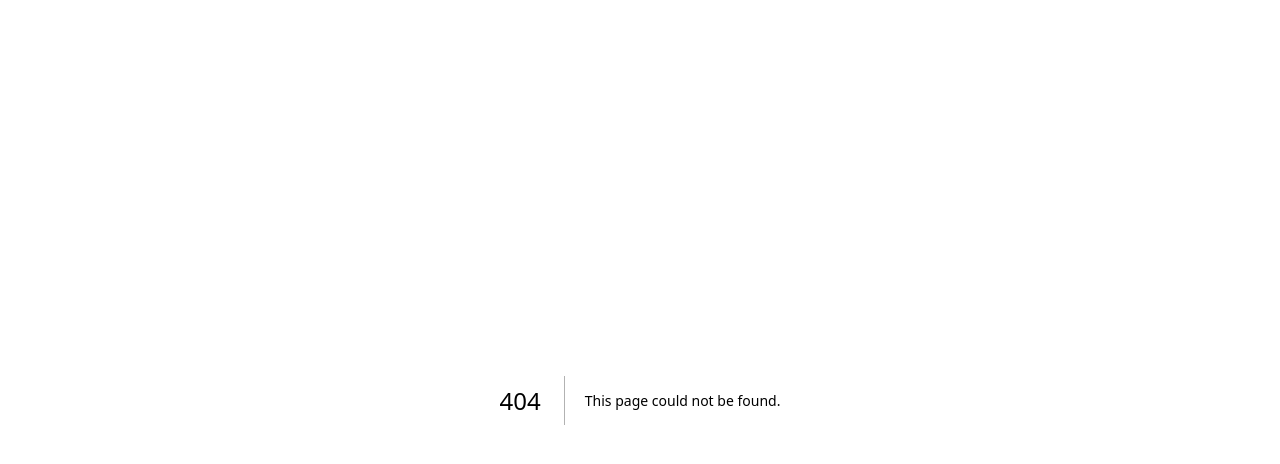
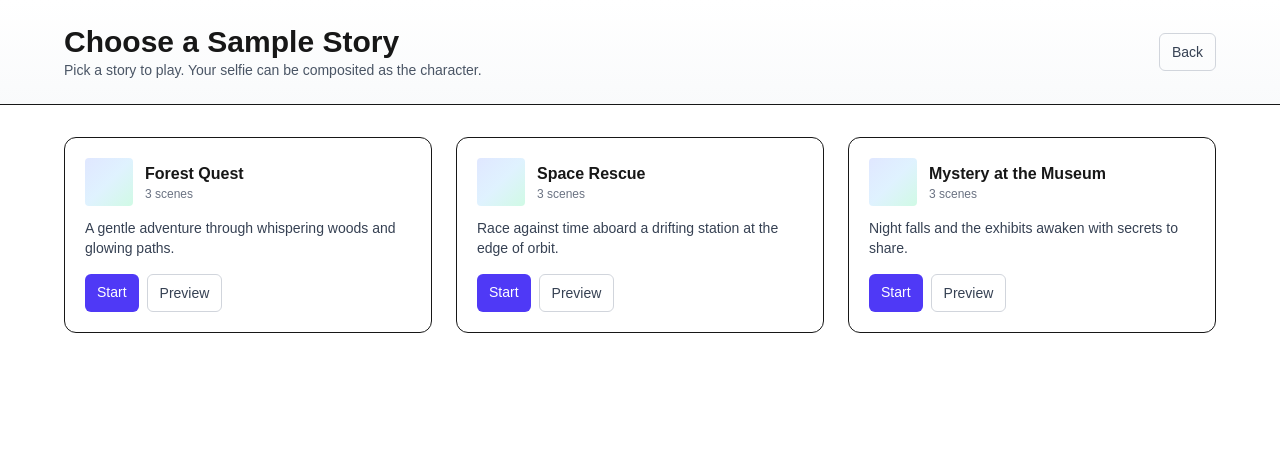
Before and after one commit to jackuson14/amz-interactive-story, a Next.js app in the folder web/: page /stories in a window 1280 px wide. Before the commit this address had no page. Shown: the top 464 px of the page. Built offline with nearby package versions, Linux system fonts and the light colour scheme.

Commit message:
Add sample stories: data file, /stories picker page, /story loads selected story; update /play Continue link

```diff
--- a/web/src/app/play/page.js
+++ b/web/src/app/play/page.js
@@ -113,7 +113,7 @@ export default function PlayPage() {
           <button onClick={loadCharacter} className="rounded-md bg-black text-white px-4 py-2 text-sm hover:opacity-90">
             {loading ? "Loading..." : "Load placeholder character"}
           </button>
-          <Link href="/story" className="rounded-md bg-indigo-600 text-white px-4 py-2 text-sm hover:bg-indigo-500">
+          <Link href="/stories" className="rounded-md bg-indigo-600 text-white px-4 py-2 text-sm hover:bg-indigo-500">
             Continue
           </Link>
         </div>
--- /dev/null
+++ b/web/src/app/stories/page.js
@@ -0,0 +1,65 @@
+"use client";
+import Link from "next/link";
+import Image from "next/image";
+import { useEffect, useState } from "react";
+import { SAMPLE_STORIES } from "@/data/stories";
+
+const SELFIE_KEY = "selfie_v1";
+
+export default function StoriesPage() {
+  const [hasSelfie, setHasSelfie] = useState(false);
+  useEffect(() => {
+    try {
+      const raw = localStorage.getItem(SELFIE_KEY);
+      const parsed = raw ? JSON.parse(raw) : null;
+      setHasSelfie(!!parsed?.url);
+    } catch {
+      setHasSelfie(false);
+    }
+  }, []);
+
+  return (
+    <main className="min-h-screen bg-white">
+      <section className="px-6 sm:px-10 md:px-16 py-6 border-b bg-gradient-to-b from-white to-gray-50 flex items-center justify-between">
+        <div>
+          <h1 className="text-2xl sm:text-3xl font-bold">Choose a Sample Story</h1>
+          <p className="text-gray-600 text-sm">Pick a story to play. Your selfie {hasSelfie ? "will" : "can"} be composited as the character.</p>
+        </div>
+        <div className="flex gap-2">
+          <Link href="/play" className="rounded-md border border-gray-300 px-3 py-2 text-sm text-gray-700 hover:bg-gray-100">Back</Link>
+        </div>
+      </section>
+
+      <section className="px-6 sm:px-10 md:px-16 py-8">
+        <div className="grid grid-cols-1 md:grid-cols-3 gap-6 max-w-6xl mx-auto">
+          {SAMPLE_STORIES.map((s) => (
+            <div key={s.id} className="rounded-xl border p-5 hover:shadow-sm transition">
+              <div className="flex items-center gap-3">
+                <div className="w-12 h-12 rounded bg-gradient-to-br from-indigo-100 via-sky-100 to-emerald-100" />
+                <div>
+                  <h3 className="font-semibold">{s.title}</h3>
+                  <p className="text-xs text-gray-500">{s.scenes.length} scenes</p>
+                </div>
+              </div>
+              <p className="mt-3 text-sm text-gray-700 line-clamp-3">{s.blurb}</p>
+              <div className="mt-4 flex gap-2">
+                <Link
+                  href={{ pathname: "/story", query: { story: s.id } }}
+                  className="rounded-md bg-indigo-600 text-white px-3 py-2 text-sm hover:bg-indigo-500"
+                >
+                  Start
+                </Link>
+                <Link
+                  href={{ pathname: "/story", query: { story: s.id } }}
+                  className="rounded-md border border-gray-300 px-3 py-2 text-sm text-gray-700 hover:bg-gray-100"
+                >
+                  Preview
+                </Link>
+              </div>
+            </div>
+          ))}
+        </div>
+      </section>
+    </main>
+  );
+}
--- a/web/src/app/story/page.js
+++ b/web/src/app/story/page.js
@@ -1,7 +1,11 @@
 "use client";
+export const dynamic = 'force-dynamic';
+
 import { useEffect, useMemo, useState } from "react";
 import Link from "next/link";
 import Image from "next/image";
+import { SAMPLE_STORIES } from "@/data/stories";
+
 
 const SELFIE_KEY = "selfie_v1";
 
@@ -9,29 +13,32 @@ export default function StoryPage() {
   const [selfie, setSelfie] = useState(null);
   const [idx, setIdx] = useState(0);
 
-  // Mock "generated" story
+  // Load selected sample story via query param (client), with a default fallback
+  const [storyId, setStoryId] = useState(null);
+  useEffect(() => {
+    try {
+      const qs = typeof window !== 'undefined' ? new URLSearchParams(window.location.search) : null;
+      const id = qs ? qs.get('story') : null;
+      if (id) setStoryId(id);
+    } catch {}
+  }, []);
+
+  const storyTitle = useMemo(() => {
+    const f = SAMPLE_STORIES.find((s) => s.id === storyId);
+    return f?.title ?? "Default";
+  }, [storyId]);
+
   const scenes = useMemo(
-    () => [
-      {
-        id: "intro",
-        title: "Arrival",
-        text: "You arrive at the ancient gates as dusk settles over the valley.",
-        bg: "from-amber-100 via-rose-100 to-sky-100",
-      },
-      {
-        id: "meet",
-        title: "A Whispered Path",
-        text: "A soft voice beckons you down a lantern-lit trail.",
-        bg: "from-sky-100 via-indigo-100 to-fuchsia-100",
-      },
-      {
-        id: "choice",
-        title: "Crossroads",
-        text: "Ahead splits in two: follow the glow or forge your own way.",
-        bg: "from-emerald-100 via-teal-100 to-cyan-100",
-      },
-    ],
-    []
+    () => {
+      const f = SAMPLE_STORIES.find((s) => s.id === storyId);
+      if (f) return f.scenes;
+      return [
+        { id: "intro", title: "Arrival", text: "You arrive at the ancient gates as dusk settles over the valley.", bg: "from-amber-100 via-rose-100 to-sky-100" },
+        { id: "meet", title: "A Whispered Path", text: "A soft voice beckons you down a lantern-lit trail.", bg: "from-sky-100 via-indigo-100 to-fuchsia-100" },
+        { id: "choice", title: "Crossroads", text: "Ahead splits in two: follow the glow or forge your own way.", bg: "from-emerald-100 via-teal-100 to-cyan-100" },
+      ];
+    },
+    [storyId]
   );
 
   useEffect(() => {
@@ -53,10 +60,11 @@ export default function StoryPage() {
       <section className="px-6 sm:px-10 md:px-16 py-6 border-b bg-gradient-to-b from-white to-gray-50 flex items-center justify-between">
         <div>
           <h1 className="text-2xl sm:text-3xl font-bold">Your Story</h1>
-          <p className="text-gray-600 text-sm">Generated locally with placeholder scenes.</p>
+          <p className="text-gray-600 text-sm">Sample: {storyTitle}</p>
         </div>
         <div className="flex gap-2">
           <Link href="/play" className="rounded-md border border-gray-300 px-3 py-2 text-sm text-gray-700 hover:bg-gray-100">Back</Link>
+          <Link href="/stories" className="rounded-md bg-indigo-600 text-white px-3 py-2 text-sm hover:bg-indigo-500">Browse stories</Link>
         </div>
       </section>
 
--- /dev/null
+++ b/web/src/data/stories.js
@@ -0,0 +1,32 @@
+export const SAMPLE_STORIES = [
+  {
+    id: "forest-quest",
+    title: "Forest Quest",
+    blurb: "A gentle adventure through whispering woods and glowing paths.",
+    scenes: [
+      { id: "intro", title: "Whispering Pines", text: "The trees sway, carrying tales older than time.", bg: "from-emerald-100 via-teal-100 to-cyan-100" },
+      { id: "meet", title: "Lantern Creek", text: "A dim light flickers across the water, inviting you closer.", bg: "from-sky-100 via-indigo-100 to-fuchsia-100" },
+      { id: "choice", title: "Forked Trail", text: "Two paths diverge—one worn, one wild.", bg: "from-amber-100 via-rose-100 to-sky-100" },
+    ],
+  },
+  {
+    id: "space-rescue",
+    title: "Space Rescue",
+    blurb: "Race against time aboard a drifting station at the edge of orbit.",
+    scenes: [
+      { id: "intro", title: "Docking", text: "Your shuttle locks onto the silent station.", bg: "from-slate-100 via-gray-100 to-sky-100" },
+      { id: "meet", title: "Echoes", text: "Beeping monitors guide you down a long corridor.", bg: "from-fuchsia-100 via-purple-100 to-indigo-100" },
+      { id: "choice", title: "Core Override", text: "Restore power or evacuate the crew capsule first?", bg: "from-cyan-100 via-sky-100 to-indigo-100" },
+    ],
+  },
+  {
+    id: "museum-mystery",
+    title: "Mystery at the Museum",
+    blurb: "Night falls and the exhibits awaken with secrets to share.",
+    scenes: [
+      { id: "intro", title: "After Hours", text: "Footsteps echo in the marble hall.", bg: "from-amber-100 via-yellow-100 to-rose-100" },
+      { id: "meet", title: "The Curator", text: "A note slips under the door: 'Meet me by the astrolabe.'", bg: "from-rose-100 via-pink-100 to-fuchsia-100" },
+      { id: "choice", title: "Hidden Wing", text: "A concealed passage opens behind an ancient map.", bg: "from-indigo-100 via-sky-100 to-cyan-100" },
+    ],
+  },
+];
```
